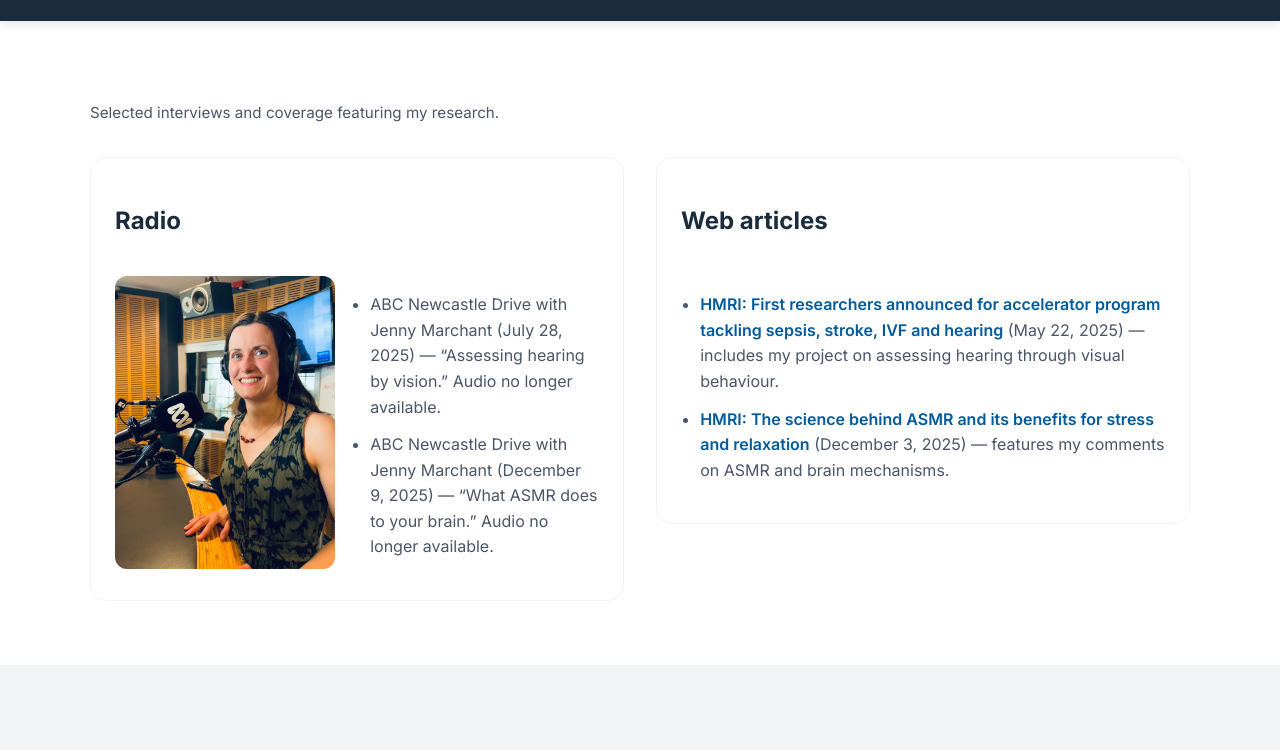
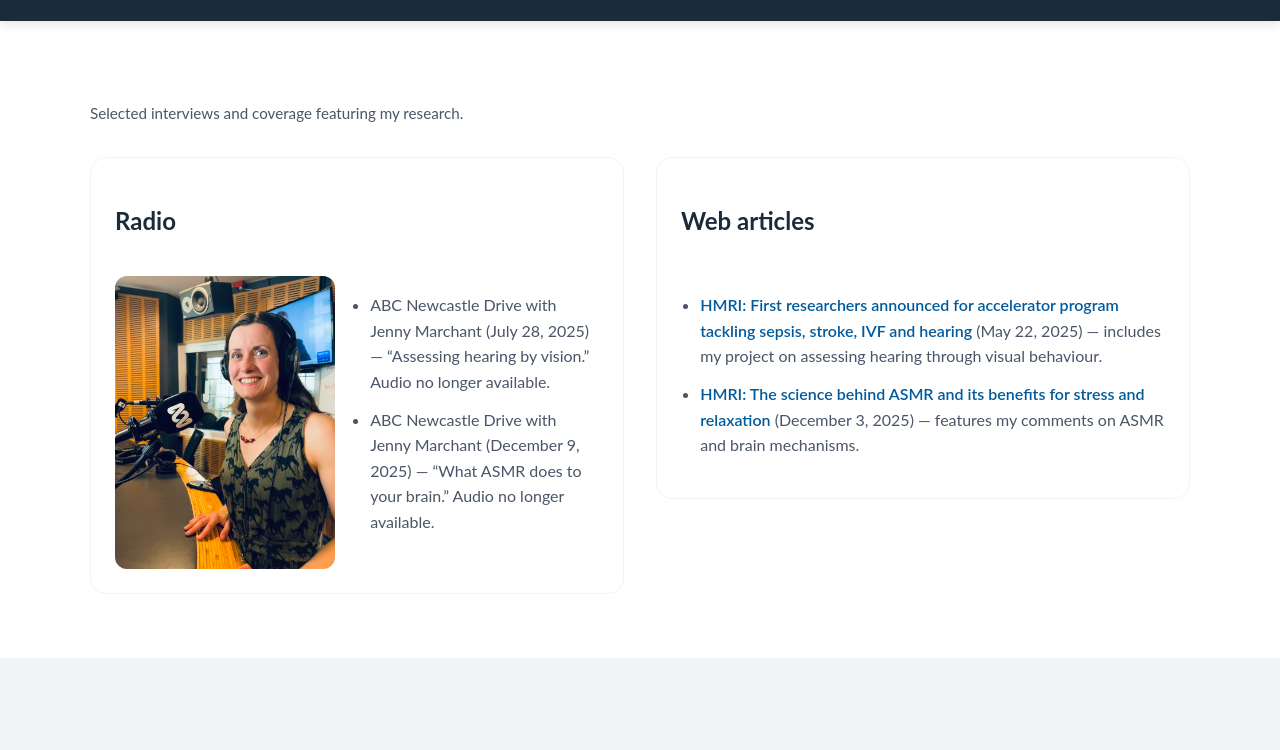
Before and after one commit to AnnaBhlr/annabhlr.github.io, a plain HTML site: page media.html in a window 1280 px wide. Shown: the part 88-838 px from the top of the page. Drawn offline with Linux system fonts and the light colour scheme.

Commit message:
Update media.html

```diff
--- a/media.html
+++ b/media.html
@@ -19,7 +19,7 @@
         }
 
         body {
-            font-family: 'Inter', sans-serif;
+            font-family: 'Lato', sans-serif;
             background-color: var(--base);
             color: var(--contrast);
             line-height: 1.6;
```
